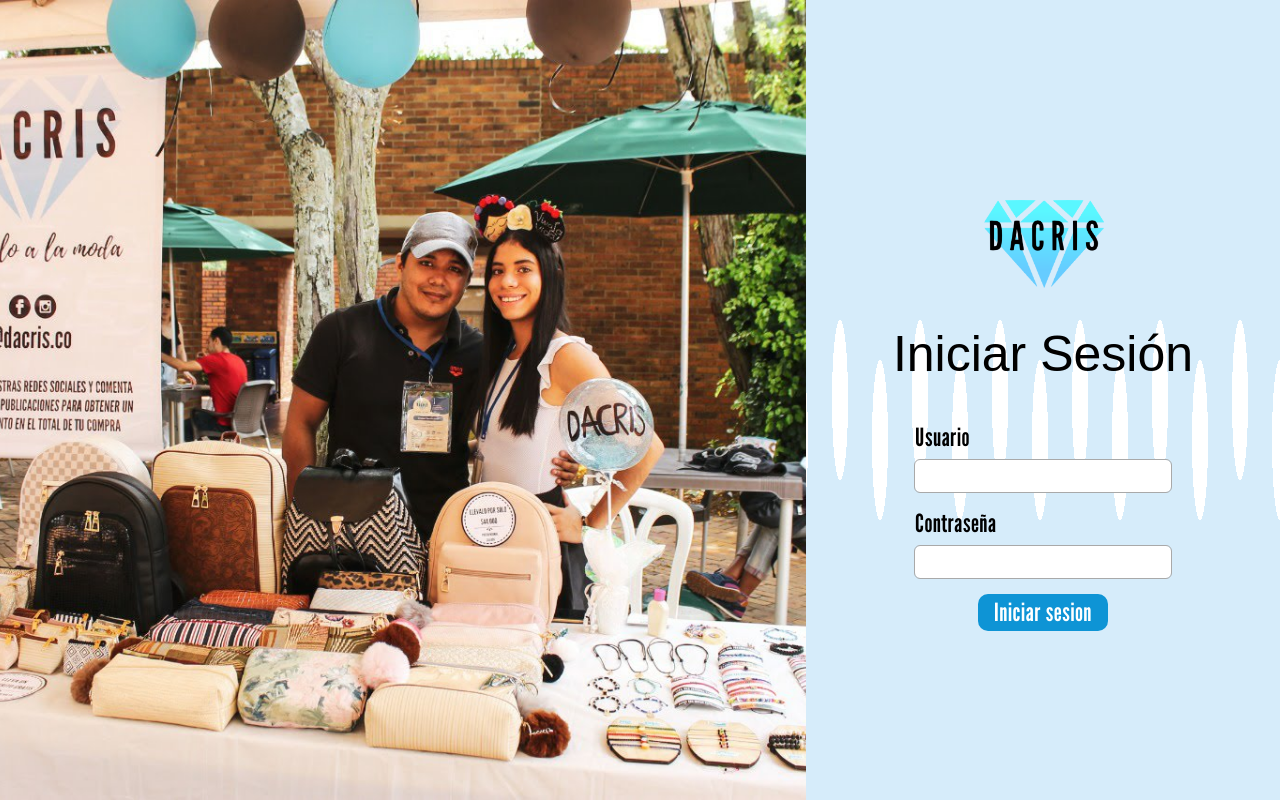
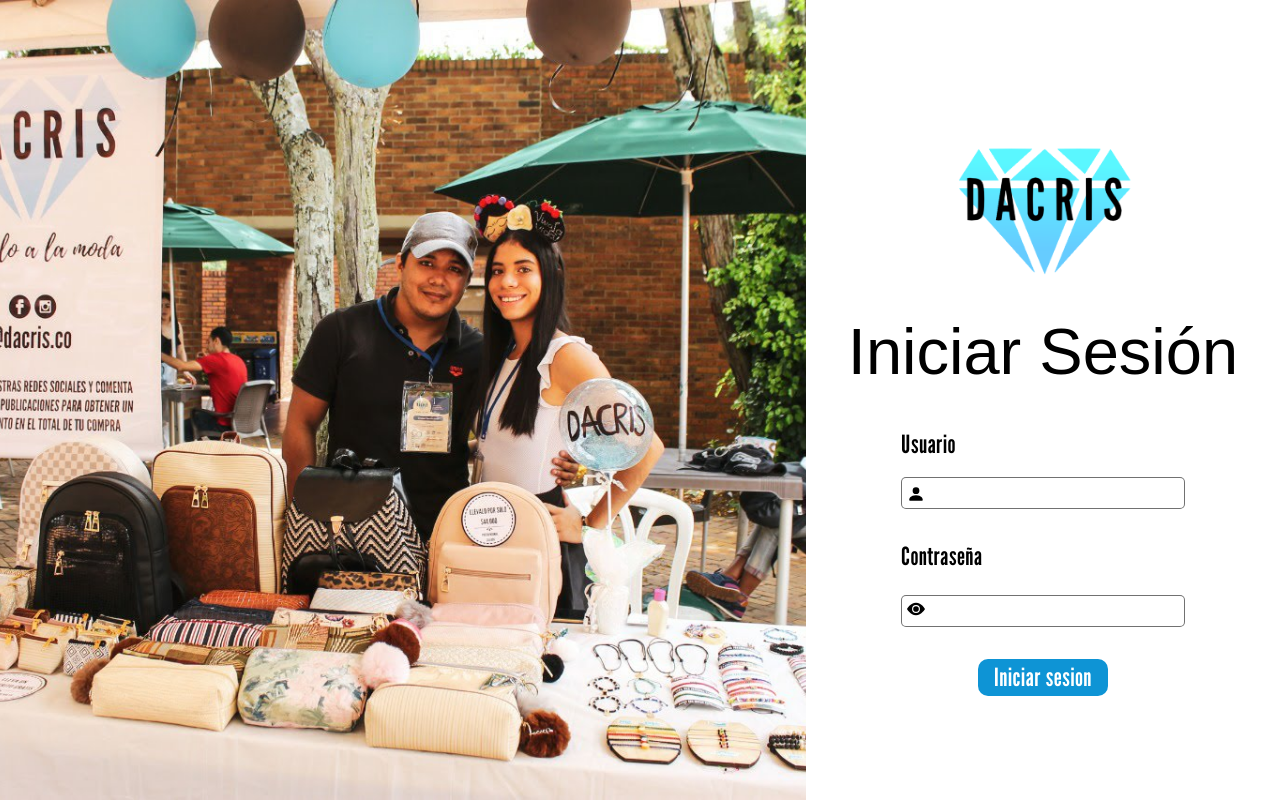
Before and after one commit to Ingrid-E/Dacris-WebAPP, a React (Create React App) app: page /login in a window 1280 px wide. Built offline with nearby package versions, Linux system fonts and the light colour scheme; a web font is replaced by a local one.

Commit message:
Added Icon

```diff
--- a/src/pages/login/login.css
+++ b/src/pages/login/login.css
@@ -1,5 +1,7 @@
 @import url('https://fonts.googleapis.com/css2?family=League+Gothic&display=swap');
 @import url('http://fonts.cdnfonts.com/css/playlist');
+
+
 
 .login * {
     font-family: 'League Gothic', sans-serif;
@@ -9,6 +11,7 @@
     display:flex;
     flex-direction: row;
     align-items: center;
+    background-color: white;
 }
 
 .login .loginRight{
@@ -30,10 +33,6 @@
     width: 140px;
 }
 
-.login .loginRight .form-group label{
-    font-size:22px;
-}
-
 .login .portada{
     background-image: url("../../assets/portada.jpg");
     height: 100vh;
@@ -50,7 +49,17 @@
 }
 
 .login .loginRight .form-group input{
-    width:20vw;
+    width:fit-content;
+}
+
+::-ms-reveal {
+    display: none;
+}
+
+.login .login_textfield {
+    display: flex;
+    flex-direction: column;
+    margin: 0;
 }
 
 .login .login_textfield h1{
@@ -60,19 +69,36 @@
     font-size: 25px;
     text-shadow: none;
     letter-spacing: 0.03em;
+    color: black;
+    margin: 0;
 }
+
+.login .login_textfield svg{
+    color: black;
+    font-size: 18px;
+    height: fit-content;
+    position: relative;
+    top: 26px;
+    left: 6px;
+}
+
 
 .login .login_textfield input {
     background-color: white;
-    outline: darkgray solid 1px;
     width: 20rem;
     height: 2rem;
     border: none;
-    padding-left: 5px;
-    border-radius: 5px;
+    padding-left: 30px;
     font-size: 20px;
     font-family: 'Montserrat';
     resize: none;
+    border: 1px solid #0000008e;
+    border-radius: 5px;
+    color: black;
+}
+
+.login .form-group {
+    margin-bottom: 2rem;
 }
 
 
@@ -121,3 +147,43 @@
     }
 
 }
+
+
+@media (min-width:544px) and (max-width:1366px){
+    .login .loginRight .logo {
+        width: 200px;
+    }
+    .login .loginRight > h2 {
+        font-size: 65px;
+    }
+    .login .loginRight .form-group input {
+        width: fit-content;
+    }
+
+}
+
+@media (min-width:1367px) and (max-width:1920px){
+    .login .loginRight .logo {
+        width: 300px;
+    }
+    .login .loginRight > h2 {
+        font-size: 80px;
+    }
+    .login .loginRight .form-group input {
+        width: 400px;
+    }
+    .login .login_textfield input {
+        height: 2.5rem;
+    }
+
+    .login .login_textfield svg{
+        color: black;
+        font-size: 22px;
+        height: fit-content;
+        position: relative;
+        top: 31px;
+        left: 6px;
+    }
+
+
+}
--- a/src/pages/login/login.jsx
+++ b/src/pages/login/login.jsx
@@ -4,7 +4,7 @@
 import logo from "../../assets/Marca de Agua.png";
 import loginSubmit from "../../api/login";
 import Button from "../../components/adminButtons/button";
-
+import { PersonFill, EyeFill, EyeSlashFill} from "react-bootstrap-icons";
 
 const Login = () => {
 
@@ -14,6 +14,8 @@
     email: "",
     password: ""
   })
+
+  const [hide, setHide] = useState(true)
 
   const validate = async (e) => {
     e.preventDefault();
@@ -38,6 +40,7 @@
 
             <div className="login_textfield">
             <h1>Usuario</h1>
+            <PersonFill/>
             <input type="email" className="form-control" onChange={(e) => handleChange(e, "email")} aria-describedby="emailHelp" />
             </div>
 
@@ -46,7 +49,11 @@
           <div className="form-group">
             <div className="login_textfield">
             <h1>Contraseña</h1>
-            <input type="password" className="form-control" onChange={(e) => handleChange(e, "password")} />
+            <div onClick={()=> setHide(!hide)}>
+              {hide? <EyeFill/>:<EyeSlashFill/>}
+            </div>
+            <input type={hide?"password":"text"} className="form-control" onChange={(e) => handleChange(e, "password")} >
+            </input>
             </div>
           </div>
 
```
